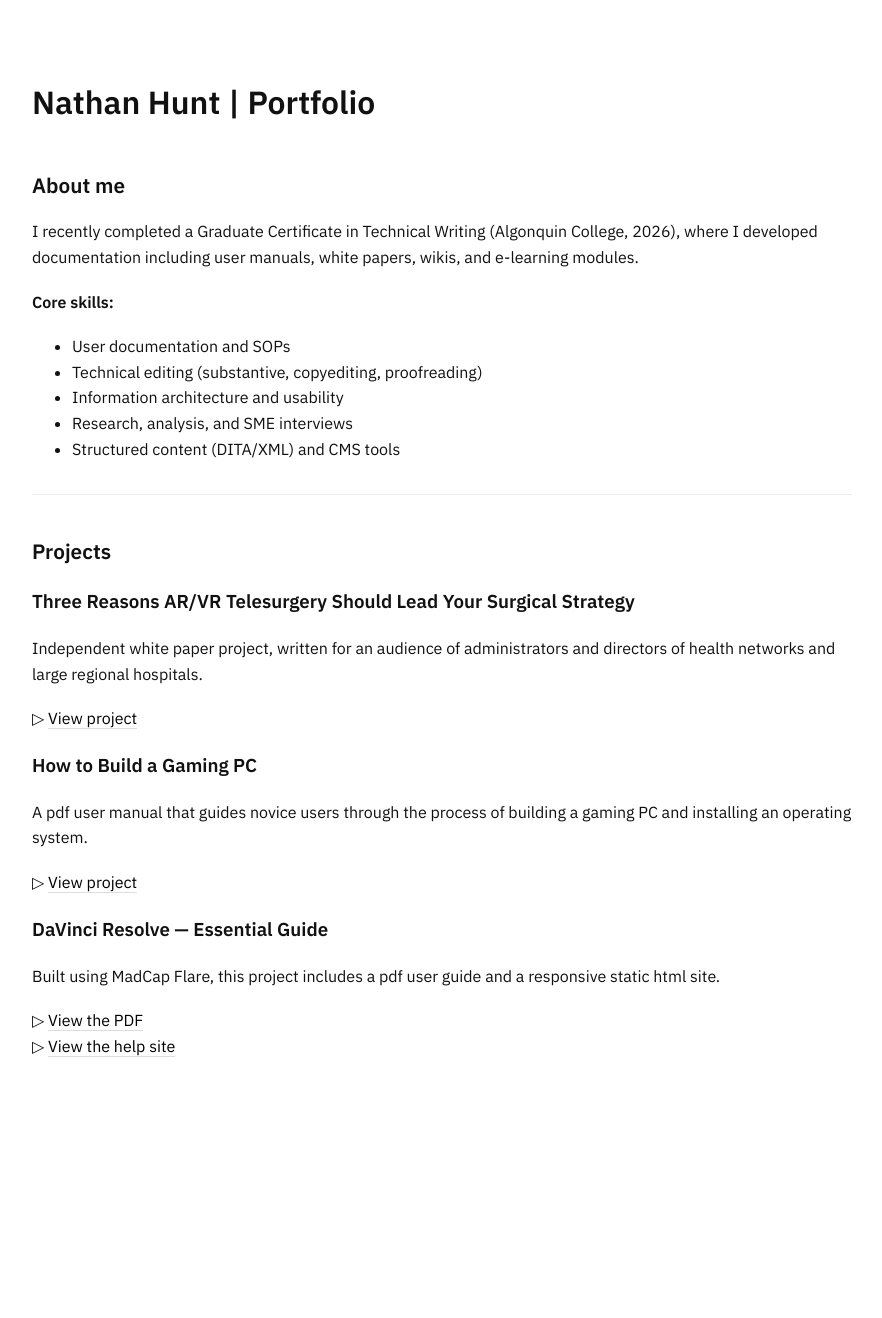
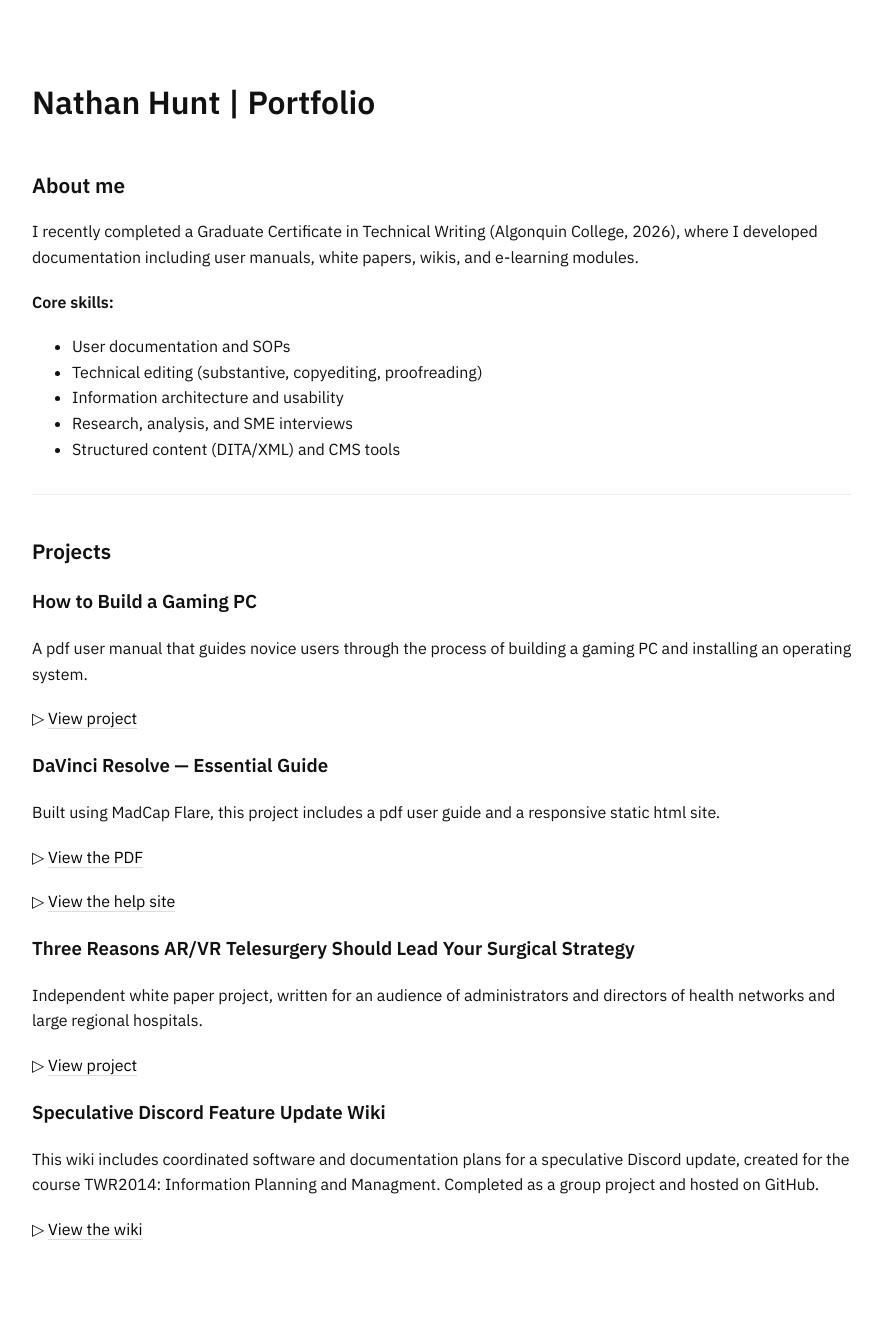
Before and after one commit to hunt-0515/portfolio, a Jekyll site: the page built from index.md, in a window 1280 px wide. Shown: the whole page, without its empty margins (198-1080 px from the left). Built offline with Jekyll 4.4.1, drawn with Linux system fonts in a browser that asks for light colours; before the commit the page ends 1135 px from its top, so only the background shows below that.

Commit message:
Update index.md

```diff
--- a/index.md
+++ b/index.md
@@ -19,21 +19,30 @@ where I developed documentation including user manuals, white papers, wikis, and
 
 ## Projects
 
+### How to Build a Gaming PC
+
+A pdf user manual that guides novice users through the process of building a gaming PC and installing an operating system.
+
+▷ [View project](assets/pdfs/Build_a_Gaming_PC_WEB.pdf)
+
+
+### DaVinci Resolve — Essential Guide
+
+Built using MadCap Flare, this project includes a pdf user guide and a responsive static html site.
+
+▷ [View the PDF](assets/pdfs/DaVinci_Resolve_Essentials.pdf)
+
+▷ [View the help site](assets/demos/DaVinci_Resolve_Essentials/DaVinci%20Resolve%20—%20Essential%20Guide.htm)
+
+
 ### Three Reasons AR/VR Telesurgery Should Lead Your Surgical Strategy
 
 Independent white paper project, written for an audience of administrators and directors of health networks and large regional hospitals.
 
 ▷ [View project](assets/pdfs/Telesurgery_White_Paper.pdf)
 
-### How to Build a Gaming PC
+### Speculative Discord Feature Update Wiki
 
-A pdf user manual that guides novice users through the process of building a gaming PC and installing an operating system.
+This wiki includes coordinated software and documentation plans for a speculative Discord update, created for the course TWR2014: Information Planning and Managment. Completed as a group project and hosted on GitHub.
 
-▷ [View project](assets/pdfs/Build_a_Gaming_PC_WEB.pdf)
-
-### DaVinci Resolve — Essential Guide
-
-Built using MadCap Flare, this project includes a pdf user guide and a responsive static html site.
-
-▷ [View the PDF](assets/pdfs/DaVinci_Resolve_Essentials.pdf)
-▷ [View the help site](assets/demos/DaVinci_Resolve_Essentials/DaVinci%20Resolve%20—%20Essential%20Guide.htm)
+▷ [View the wiki](https://github.com/hunt-0515/final-project-wiki/wiki)
```
